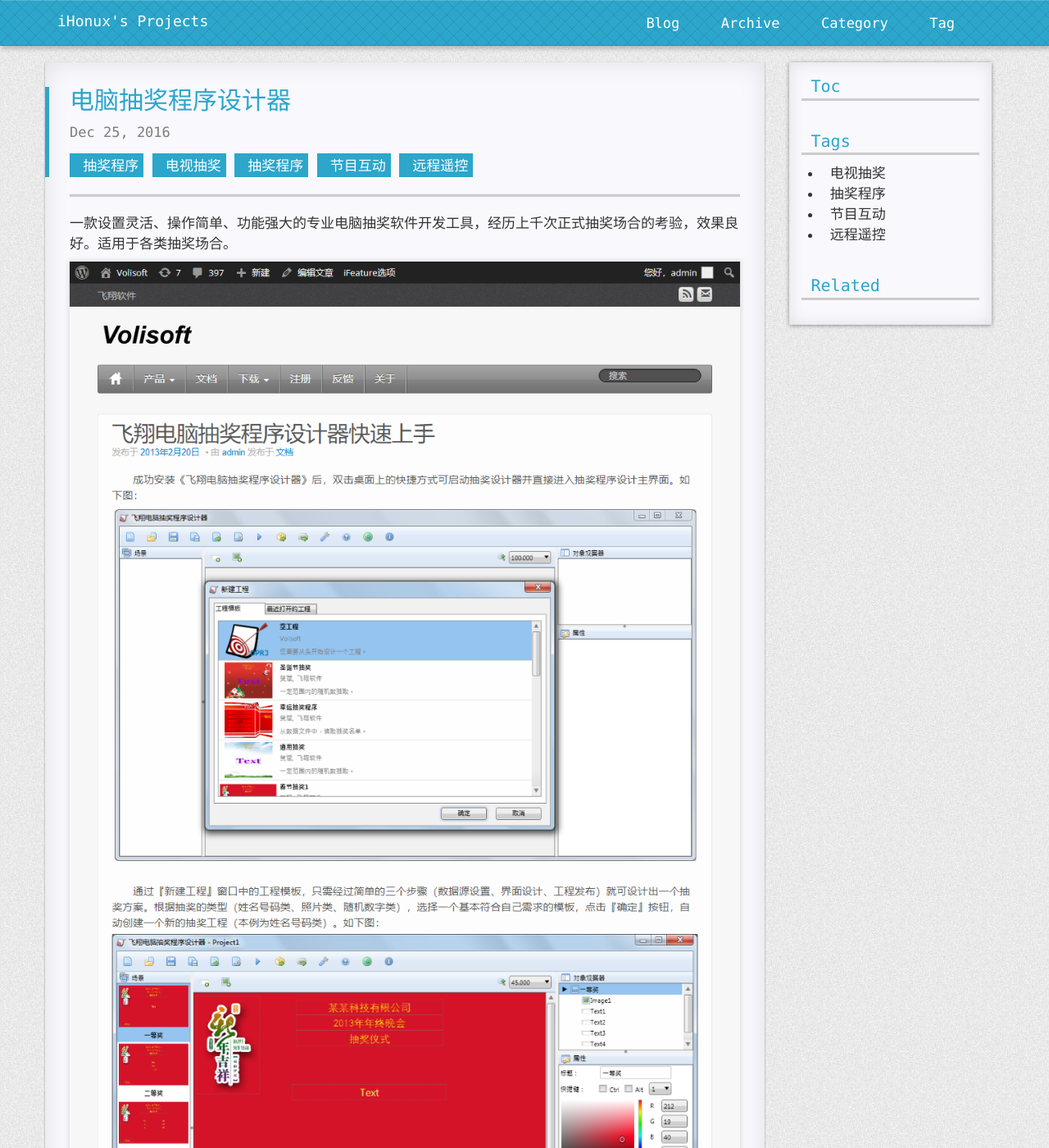
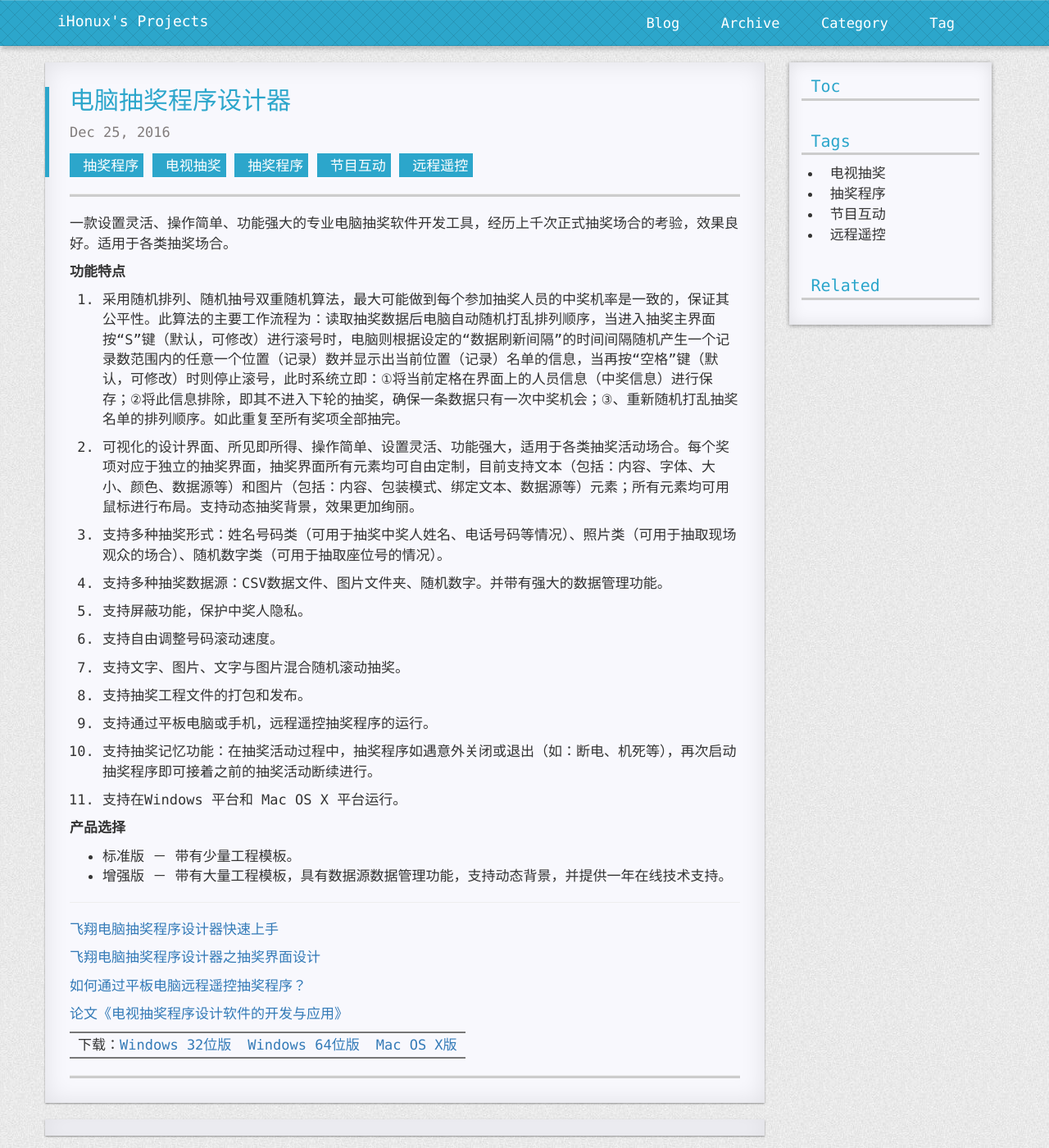
Before and after one commit to fxrj/fxrj.github.io, a Jekyll site: the page built from _posts/2016-12-25-draw-designer.md, in a window 1280 px wide and 1400 px high. Shown: the whole window at 82% size. Built offline with Jekyll 4.4.1, drawn with Linux system fonts in a browser that asks for light colours; nearby versions of some CDN libraries; comment, search, counter and statistics services are not loaded; a style sheet for code colours, icons or effects is not loaded.

Commit message:
Update 2016-12-25-draw-designer.md

```diff
--- a/_posts/2016-12-25-draw-designer.md
+++ b/_posts/2016-12-25-draw-designer.md
@@ -10,9 +10,38 @@ categories: 抽奖程序
 
 一款设置灵活、操作简单、功能强大的专业电脑抽奖软件开发工具，经历上千次正式抽奖场合的考验，效果良好。适用于各类抽奖场合。
 
-![飞翔电脑抽奖程序设计器快速上手][DrawDesigner]
+**功能特点**
+
+1. 采用随机排列、随机抽号双重随机算法，最大可能做到每个参加抽奖人员的中奖机率是一致的，保证其公平性。此算法的主要工作流程为：读取抽奖数据后电脑自动随机打乱排列顺序，当进入抽奖主界面按“S”键（默认，可修改）进行滚号时，电脑则根据设定的“数据刷新间隔”的时间间隔随机产生一个记录数范围内的任意一个位置（记录）数并显示出当前位置（记录）名单的信息，当再按“空格”键（默认，可修改）时则停止滚号，此时系统立即：①将当前定格在界面上的人员信息（中奖信息）进行保存；②将此信息排除，即其不进入下轮的抽奖，确保一条数据只有一次中奖机会；③、重新随机打乱抽奖名单的排列顺序。如此重复至所有奖项全部抽完。
+
+2. 可视化的设计界面、所见即所得、操作简单、设置灵活、功能强大，适用于各类抽奖活动场合。每个奖项对应于独立的抽奖界面，抽奖界面所有元素均可自由定制，目前支持文本（包括：内容、字体、大小、颜色、数据源等）和图片（包括：内容、包装模式、绑定文本、数据源等）元素；所有元素均可用鼠标进行布局。支持动态抽奖背景，效果更加绚丽。
+
+3. 支持多种抽奖形式：姓名号码类（可用于抽奖中奖人姓名、电话号码等情况）、照片类（可用于抽取现场观众的场合）、随机数字类（可用于抽取座位号的情况）。
+
+4. 支持多种抽奖数据源：CSV数据文件、图片文件夹、随机数字。并带有强大的数据管理功能。
+
+5. 支持屏蔽功能，保护中奖人隐私。
+
+6. 支持自由调整号码滚动速度。
+
+7. 支持文字、图片、文字与图片混合随机滚动抽奖。
+
+8. 支持抽奖工程文件的打包和发布。
+
+9. 支持通过平板电脑或手机，远程遥控抽奖程序的运行。
+
+10. 支持抽奖记忆功能：在抽奖活动过程中，抽奖程序如遇意外关闭或退出（如：断电、机死等），再次启动抽奖程序即可接着之前的抽奖活动断续进行。
+
+11. 支持在Windows 平台和 Mac OS X 平台运行。
+
+**产品选择**
+
+- 标准版 － 带有少量工程模板。
+- 增强版 － 带有大量工程模板，具有数据源数据管理功能，支持动态背景，并提供一年在线技术支持。
 
 ---
+
+[飞翔电脑抽奖程序设计器快速上手][DrawDesigner]
 
 [飞翔电脑抽奖程序设计器之抽奖界面设计][飞翔电脑抽奖程序设计器之抽奖界面设计]
 
@@ -20,6 +49,8 @@ categories: 抽奖程序
 
 [论文《电视抽奖程序设计软件的开发与应用》][论文地址]
 
+下载：[Windows 32位版](http://127.0.0.1:8088/wp-content/plugins/download-monitor/download.php?id=1) | [Windows 64位版](http://127.0.0.1:8088/wp-content/plugins/download-monitor/download.php?id=2) | [Mac OS X版](http://127.0.0.1:8088/wp-content/plugins/download-monitor/download.php?id=3)
+
 [DrawDesigner]: {{"/%E9%A3%9E%E7%BF%94%E7%94%B5%E8%84%91%E6%8A%BD%E5%A5%96%E7%A8%8B%E5%BA%8F%E8%AE%BE%E8%AE%A1%E5%99%A8%E5%BF%AB%E9%80%9F%E4%B8%8A%E6%89%8B.png" | prepend: site.imgrepo }}
 [飞翔电脑抽奖程序设计器之抽奖界面设计]: /static/img/%E9%A3%9E%E7%BF%94%E7%94%B5%E8%84%91%E6%8A%BD%E5%A5%96%E7%A8%8B%E5%BA%8F%E8%AE%BE%E8%AE%A1%E5%99%A8%E4%B9%8B%E6%8A%BD%E5%A5%96%E7%95%8C%E9%9D%A2%E8%AE%BE%E8%AE%A1.png
 [如何通过平板电脑远程遥控抽奖程序？]: /static/img/%E5%A6%82%E4%BD%95%E9%80%9A%E8%BF%87%E5%B9%B3%E6%9D%BF%E7%94%B5%E8%84%91%E8%BF%9C%E7%A8%8B%E9%81%A5%E6%8E%A7%E6%8A%BD%E5%A5%96%E7%A8%8B%E5%BA%8F%EF%BC%9F.png
```
